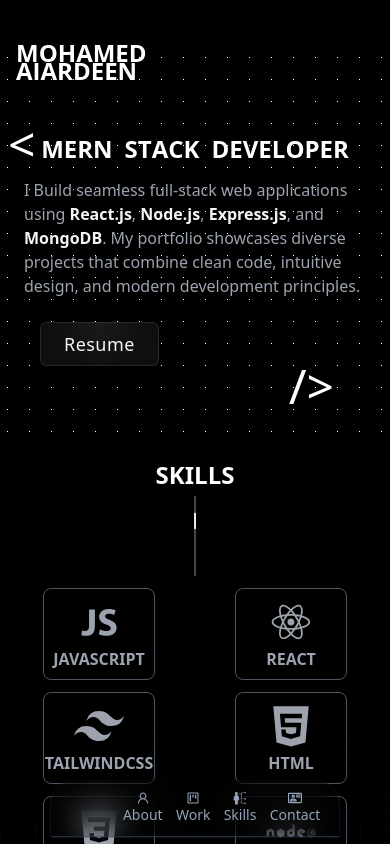
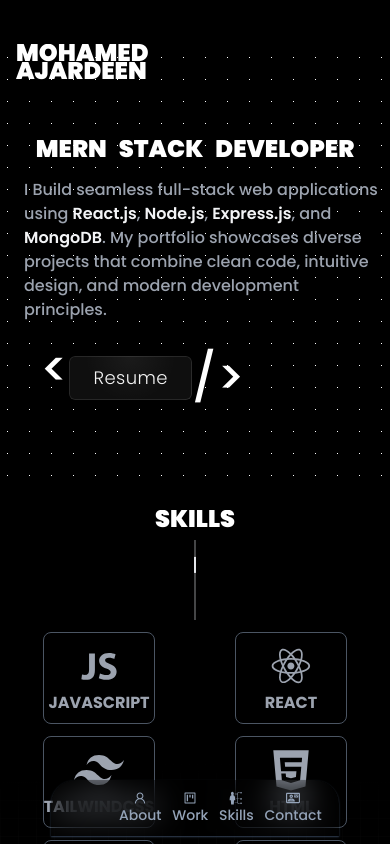
Before and after one commit to ajardeen/PortfolioV2, a React (Vite) app: page / in a window 390 px wide. Shown: the top 844 px of the page. Built offline with nearby package versions, Linux system fonts and the light colour scheme; grey boxes are pictures that could not be loaded.

Commit message:
ui responsive update

```diff
--- a/src/App.css
+++ b/src/App.css
@@ -1,4 +1,4 @@
-
+@import url('https://fonts.googleapis.com/css2?family=Poppins:ital,wght@0,100;0,200;0,300;0,400;0,500;0,600;0,700;0,800;0,900;1,100;1,200;1,300;1,400;1,500;1,600;1,700;1,800;1,900&display=swap');
 
 :root {
     --radial-gradient-background: 250, 250, 250;
@@ -10,7 +10,11 @@
     @apply bg-black;
 }
 
-
+.poppins-medium {
+  font-family: "Poppins", serif;
+  font-weight: 500;
+  font-style: normal;
+}
 
   .grid-background {
     position: relative;
--- a/src/App.jsx
+++ b/src/App.jsx
@@ -12,7 +12,7 @@
   return (
     <>
       {/* <ShinyButton /> */}
-      <div className="text-white mt-10 ">
+      <div className="text-white mt-10 poppins-medium">
         <HeroSection />
         <div className="grid-background flex flex-col justify-center items-center ">
           <div className="container flex flex-col gap-20">
--- a/src/index.css
+++ b/src/index.css
@@ -1,6 +1,8 @@
 @tailwind base;
 @tailwind components;
 @tailwind utilities;
+
+
 
 @layer utilities {
     /* Hide scrollbar for Chrome, Safari and Opera */
--- a/src/sections/ContactSection.jsx
+++ b/src/sections/ContactSection.jsx
@@ -11,7 +11,7 @@
       </div>
       {/* shinny line animation  */}
       <ShinnyLine />
-      <div className="flex justify-center items-center gap-4">
+      <div className="flex justify-center items-center gap-4 p-3">
         <motion.div className="hidden lg:block space-y-6 lg:w-1/2 text-8xl text-center opacity-50">
           <span>
             <motion.span
@@ -40,7 +40,7 @@
 
         </motion.div>
 
-        <ContactForm />
+       <ContactForm />
       </div>
     </section>
   );
--- a/src/sections/HeroSection.jsx
+++ b/src/sections/HeroSection.jsx
@@ -41,15 +41,10 @@
         dragConstraints={{ left: 0, right: 0, top: 0, bottom: 0 }}
         className="relative flex flex-col justify-center items-center py-10"
       >
-        <motion.span
-          initial={{ opacity: 0, scale: 0.5 }}
-          animate={{ opacity: 1, scale: 1 }}
-          className="text-5xl md:text-7xl absolute top-10 -left-2 md:-left-20 lg:left-0 xl:left-40 2xl:left-[40rem]"
-        >
-          {"<"}
-        </motion.span>
+
 
         <motion.div className=" w-full md:w-[50rem] flex flex-col justify-center items-center my-5">
+
           <div className="flex flex-wrap gap-3 justify-center">
             <RevealText text={"MERN"} />
             <RevealText text={"STACK"} />
@@ -65,17 +60,31 @@
             portfolio showcases diverse projects that combine clean code,
             intuitive design, and modern development principles.
           </p>
-          <div className="self-start p-6">
-            <ShinyButton />
-          </div>
-        </motion.div>
-        <motion.span
-          initial={{ opacity: 0, scale: 0.5 }}
-          animate={{ opacity: 1, scale: 1 }}
-          className="text-5xl md:text-7xl absolute bottom-10 right-10 md:-right-10 lg:right-0 xl:right-52 2xl:right-[40rem]"
+          <div className="self-start flex justify-center items-center p-6">
+          <motion.span
+          initial={{ opacity: 0, x: -50 }}
+        whileInView={{ opacity: 1, x: 0 }}
+          className="text-5xl pb-4 md:text-7xl ">
+
+          {"<"}
+        </motion.span>
+           <motion.span
+           initial={{ opacity: 0, y: -100 }}
+           animate={{ opacity: 1, y: 0 }}
+           transition={{ duration: 0.5 ,delay: 0.6,type: "spring" }}
+           > <ShinyButton /></motion.span>
+            <motion.span
+          initial={{ opacity: 0,x: 100 }}
+          whileInView={{ opacity: 1, x: 0 }}
+          transition={{ duration: 0.5 ,delay: 0.5,type: "spring" }}
+          className="text-5xl md:text-7xl "
         >
           {"/>"}
         </motion.span>
+          </div>
+
+        </motion.div>
+
       </motion.div>
     </section>
   );
```
